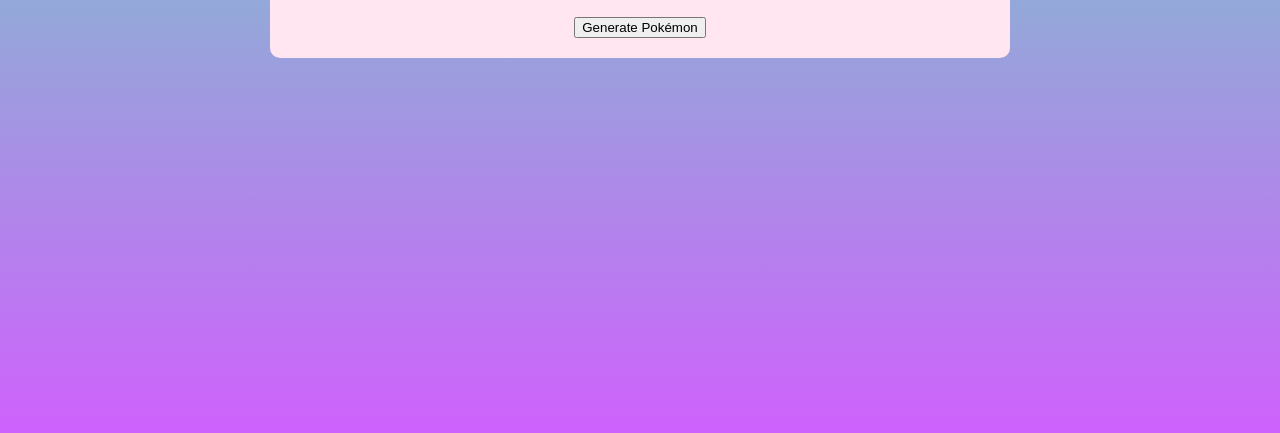
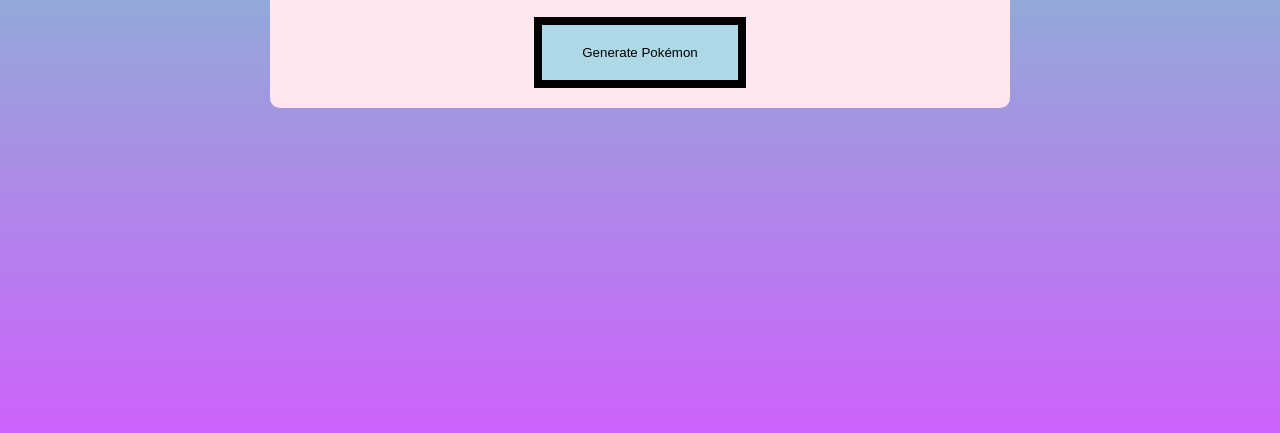
Before and after one commit to Woah865/woah865.github.io-rg1pg, a plain HTML site: page index.html in a window 1280 px wide. Shown: the part 333-766 px from the top of the page. Drawn offline with Linux system fonts and the light colour scheme.

Commit message:
Update style.css

```diff
--- a/style.css
+++ b/style.css
@@ -20,3 +20,15 @@ div {
   border-radius: 10px;
   background-color: #ffe6f0;
 }
+button {
+  padding: 20px 40px;
+  border: 8px solid black;
+  background-color: lightblue;
+  cursor: pointer;
+}
+
+button:hover {
+  background-color: #d0ecf9;
+  transform: scale(1.05);
+  transition: 0.2s;
+}
```
